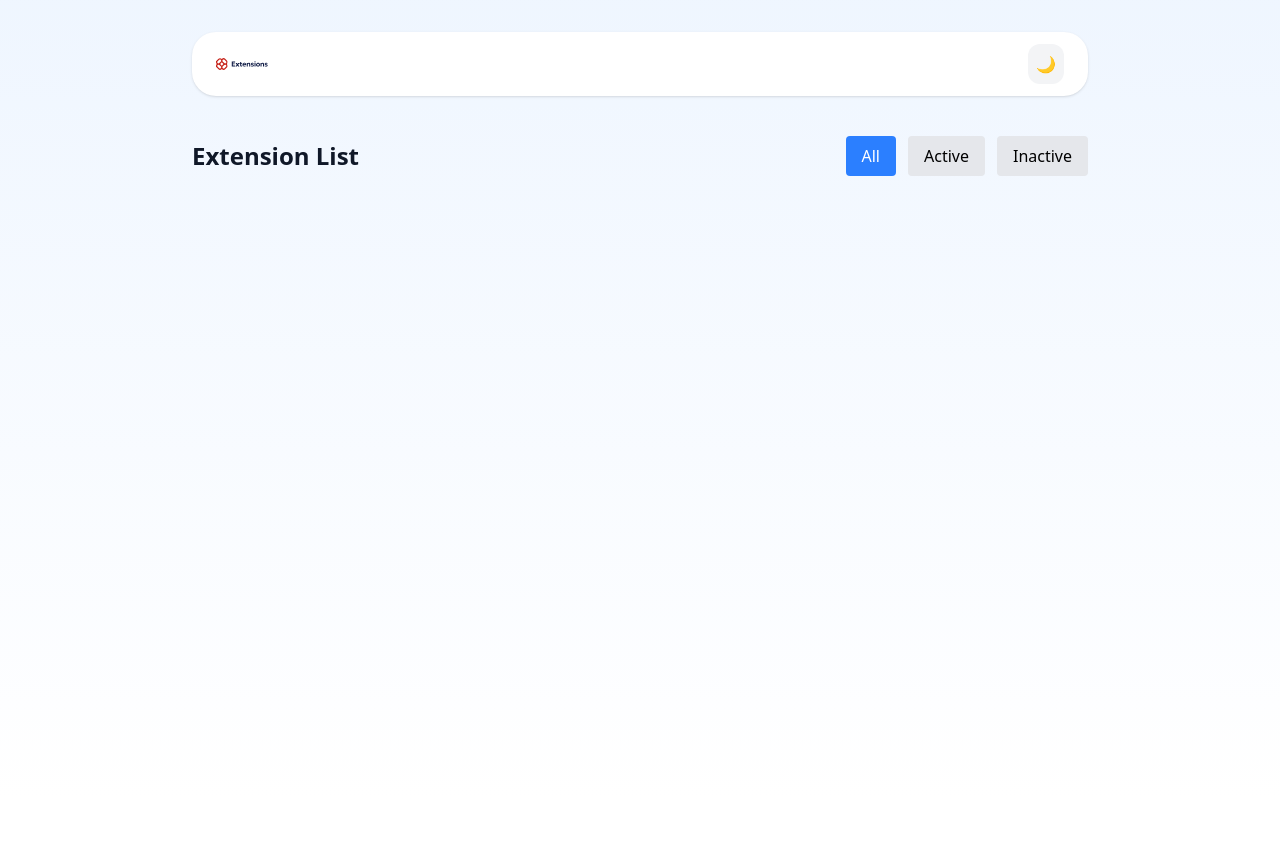
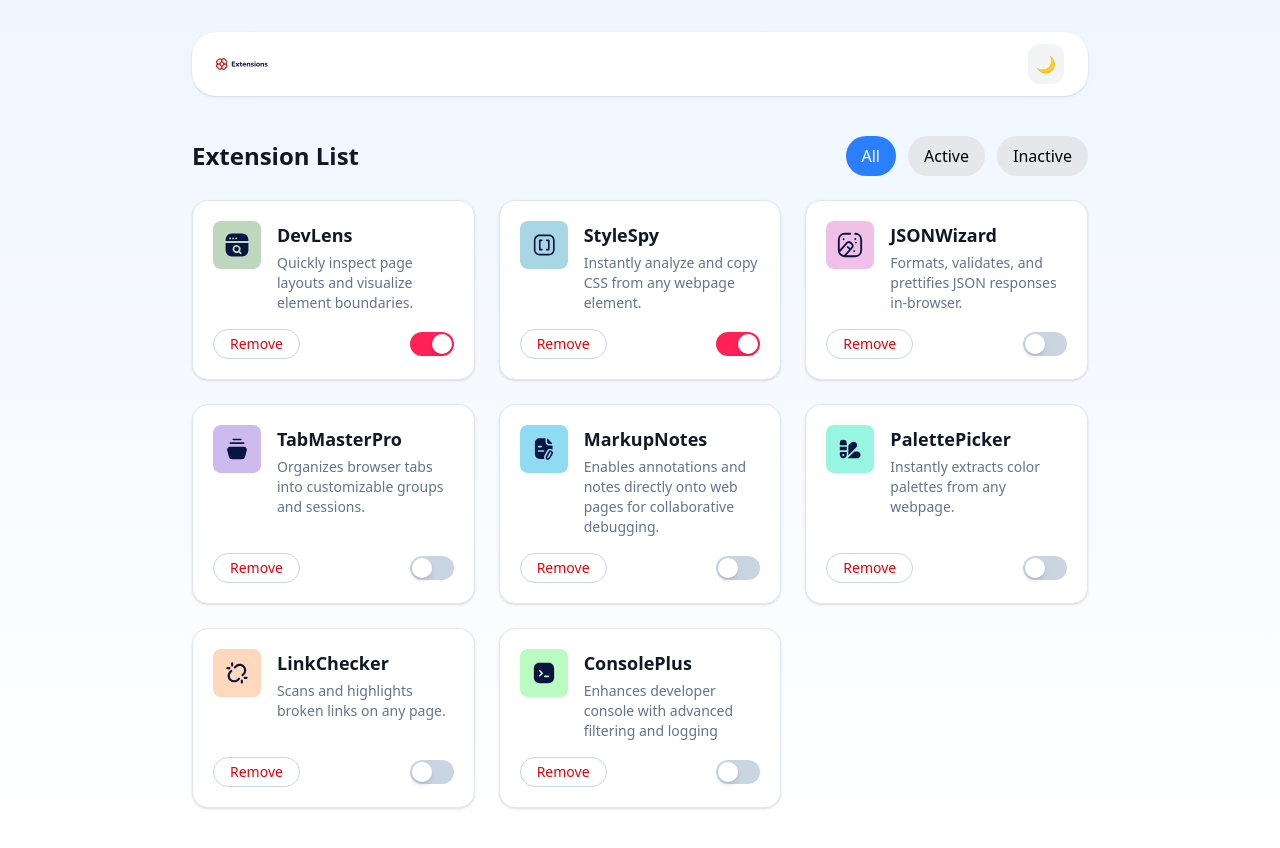
Before and after one commit to candresdeavila/browser-extensions-manager-ui, a website built with Vite: page index.html in a window 1280 px wide. Before the commit the page ends 800 px from the top, so only its background shows below. Built offline with nearby package versions, Linux system fonts and the light colour scheme.

Commit message:
Info cards en data y cards renderizadas

```diff
--- a/index.html
+++ b/index.html
@@ -5,7 +5,7 @@
     <meta name="viewport" content="width=device-width, initial-scale=1.0" />
     <link rel="stylesheet" href="/src/index.css">
 
-    <title>Vite App</title>
+    <title>Extensions App</title>
   </head>
   <body>
       <!-- Contenedor raíz -->
--- a/src/data/extensionsData.js
+++ b/src/data/extensionsData.js
@@ -26,5 +26,33 @@ export const extensions = [
     description: "Organizes browser tabs into customizable groups and sessions.",
     icon: "./logo-tab-master-pro.svg",
     active: false
+  },
+  {
+    id: 5,
+    name: "MarkupNotes",
+    description: "Enables annotations and notes directly onto web pages for collaborative debugging.",
+    icon: "./logo-markup-notes.svg",
+    active: false
+  },
+  {
+    id: 6,
+    name: "PalettePicker",
+    description: "Instantly extracts color palettes from any webpage.",
+    icon: "./logo-palette-picker.svg",
+    active: false
+  },
+  {
+    id: 7,
+    name: "LinkChecker",
+    description: "Scans and highlights broken links on any page.",
+    icon: "./logo-link-checker.svg",
+    active: false
+  },
+  {
+    id: 8,
+    name: "ConsolePlus",
+    description: "Enhances developer console with advanced filtering and logging",
+    icon: "./logo-console-plus.svg",
+    active: false
   }
 ]
--- /dev/null
+++ b/src/screens/card.js
@@ -0,0 +1,32 @@
+export function renderCard(ext) {
+  return `
+    <article class="bg-white dark:bg-gray-800 border border-slate-200 rounded-2xl p-5 shadow-sm flex flex-col justify-between" data-id="${ext.id}">
+
+      <!-- Top: Icon + Text -->
+      <div class="flex items-start gap-4 mb-4">
+        <img src="${ext.icon}" alt="${ext.name} icon" class="w-12 h-12 object-contain flex-shrink-0" />
+        <div>
+          <h3 class="text-lg font-semibold text-gray-900 dark:text-gray-100">${ext.name}</h3>
+          <p class="text-sm text-slate-500 dark:text-slate-300 mt-1">${ext.description}</p>
+        </div>
+      </div>
+
+      <!-- Bottom: Actions -->
+      <div class="flex items-center justify-between">
+        <button class="remove-btn px-4 py-1 rounded-full border border-slate-300 text-sm text-red-600 hover:bg-red-50 dark:hover:bg-red-900/20 transition">
+          Remove
+        </button>
+
+        <!-- Switch -->
+        <label class="relative inline-flex items-center cursor-pointer">
+          <input type="checkbox" data-id="${ext.id}" ${ext.active ? 'checked' : ''}
+                 class="sr-only peer toggle" aria-checked="${ext.active ? 'true' : 'false'}" />
+          <div class="w-11 h-6 bg-slate-300 rounded-full peer-checked:bg-rose-500 transition-colors duration-300 ease-in-out"></div>
+          <span class="absolute left-0.5 top-0.5 w-5 h-5 bg-white rounded-full shadow-md
+                       transition-all duration-300 ease-in-out
+                       peer-checked:translate-x-5"></span>
+        </label>
+      </div>
+    </article>
+  `
+}
--- a/src/shared/components/content.js
+++ b/src/shared/components/content.js
@@ -1,23 +1,122 @@
+// src/shared/components/content.js
+import { extensions } from '../../data/extensionsData.js'   // ajusta si tu data está en otra carpeta
+import { renderCard } from '../../screens/card.js'          // ajusta si card.js está en otra ruta
+
+const STORAGE_KEY = 'extensions_state_v1'
+
 export function renderContent(root) {
   root.innerHTML = `
     <div class="max-w-6xl mx-auto w-[70%] mt-10 mb-10">
       <div class="flex justify-between items-center mb-6">
         <!-- Title -->
-        <h2 class="text-2xl font-bold mb-6 text-gray-900 dark:text-gray-100">
+        <h2 class="text-2xl font-bold text-gray-900 dark:text-gray-100">
           Extension List
         </h2>
 
         <!-- Filter buttons -->
-        <div class="flex gap-3 mb-6">
-          <button class="filter-btn bg-blue-500 text-white px-4 py-2 rounded">All</button>
-          <button class="filter-btn bg-gray-200 dark:bg-gray-700 dark:text-gray-200 px-4 py-2 rounded">Active</button>
-          <button class="filter-btn bg-gray-200 dark:bg-gray-700 dark:text-gray-200 px-4 py-2 rounded">Inactive</button>
+        <div class="flex gap-3">
+          <button class="filter-btn px-4 py-2 rounded-full" data-filter="all">All</button>
+          <button class="filter-btn px-4 py-2 rounded-full" data-filter="active">Active</button>
+          <button class="filter-btn px-4 py-2 rounded-full" data-filter="inactive">Inactive</button>
         </div>
       </div>
+
       <!-- Grid container -->
       <div id="extensionsGrid" class="grid grid-cols-1 md:grid-cols-3 gap-6">
-        <!-- Aquí inyectaremos las tarjetas desde un JSON -->
+        <!-- Aquí inyectaremos las tarjetas -->
       </div>
     </div>
   `
+
+  // --- State
+  let items = loadState()
+  let currentFilter = 'all'
+
+  const grid = root.querySelector('#extensionsGrid')
+  const filterBtns = root.querySelectorAll('.filter-btn')
+
+  // Estilos iniciales de botones
+  updateFilterButtonStyles()
+
+  // --- Helpers
+  function getFiltered() {
+    if (currentFilter === 'all') return items
+    if (currentFilter === 'active') return items.filter(i => i.active)
+    return items.filter(i => !i.active)
+  }
+
+  function renderGrid() {
+    const list = getFiltered()
+    if (!list.length) {
+      grid.innerHTML = `<p class="text-slate-500">No extensions found.</p>`
+      return
+    }
+    grid.innerHTML = list.map(ext => renderCard(ext)).join('')
+  }
+
+  renderGrid()
+
+  // --- Eventos filtros
+  filterBtns.forEach(btn => {
+    btn.addEventListener('click', () => {
+      currentFilter = btn.dataset.filter
+      updateFilterButtonStyles()
+      renderGrid()
+    })
+  })
+
+  function updateFilterButtonStyles() {
+    filterBtns.forEach(b => {
+      if (b.dataset.filter === currentFilter) {
+        b.classList.add('bg-blue-500', 'text-white')
+        b.classList.remove('bg-gray-200', 'dark:bg-gray-700', 'dark:text-gray-200')
+      } else {
+        b.classList.remove('bg-blue-500', 'text-white')
+        b.classList.add('bg-gray-200', 'dark:bg-gray-700', 'dark:text-gray-200')
+      }
+    })
+  }
+
+  // --- Delegación de eventos en grid
+  grid.addEventListener('click', (e) => {
+    const removeBtn = e.target.closest('.remove-btn')
+    if (removeBtn) {
+      const article = removeBtn.closest('article')
+      if (!article) return
+      const id = Number(article.dataset.id)
+      items = items.filter(i => i.id !== id)
+      saveState()
+      renderGrid()
+      return
+    }
+  })
+
+  grid.addEventListener('change', (e) => {
+    if (!e.target.matches('.toggle')) return
+    const id = Number(e.target.dataset.id)
+    const item = items.find(i => i.id === id)
+    if (!item) return
+    item.active = e.target.checked
+    saveState()
+    renderGrid()
+  })
+
+  // --- Persistencia
+  function loadState() {
+    try {
+      const raw = localStorage.getItem(STORAGE_KEY)
+      if (raw) return JSON.parse(raw)
+    } catch (err) {
+      console.warn('Could not parse saved state', err)
+    }
+    return JSON.parse(JSON.stringify(extensions))
+  }
+
+  function saveState() {
+    try {
+      localStorage.setItem(STORAGE_KEY, JSON.stringify(items))
+    } catch (err) {
+      console.warn('Could not save state', err)
+    }
+  }
 }
```
